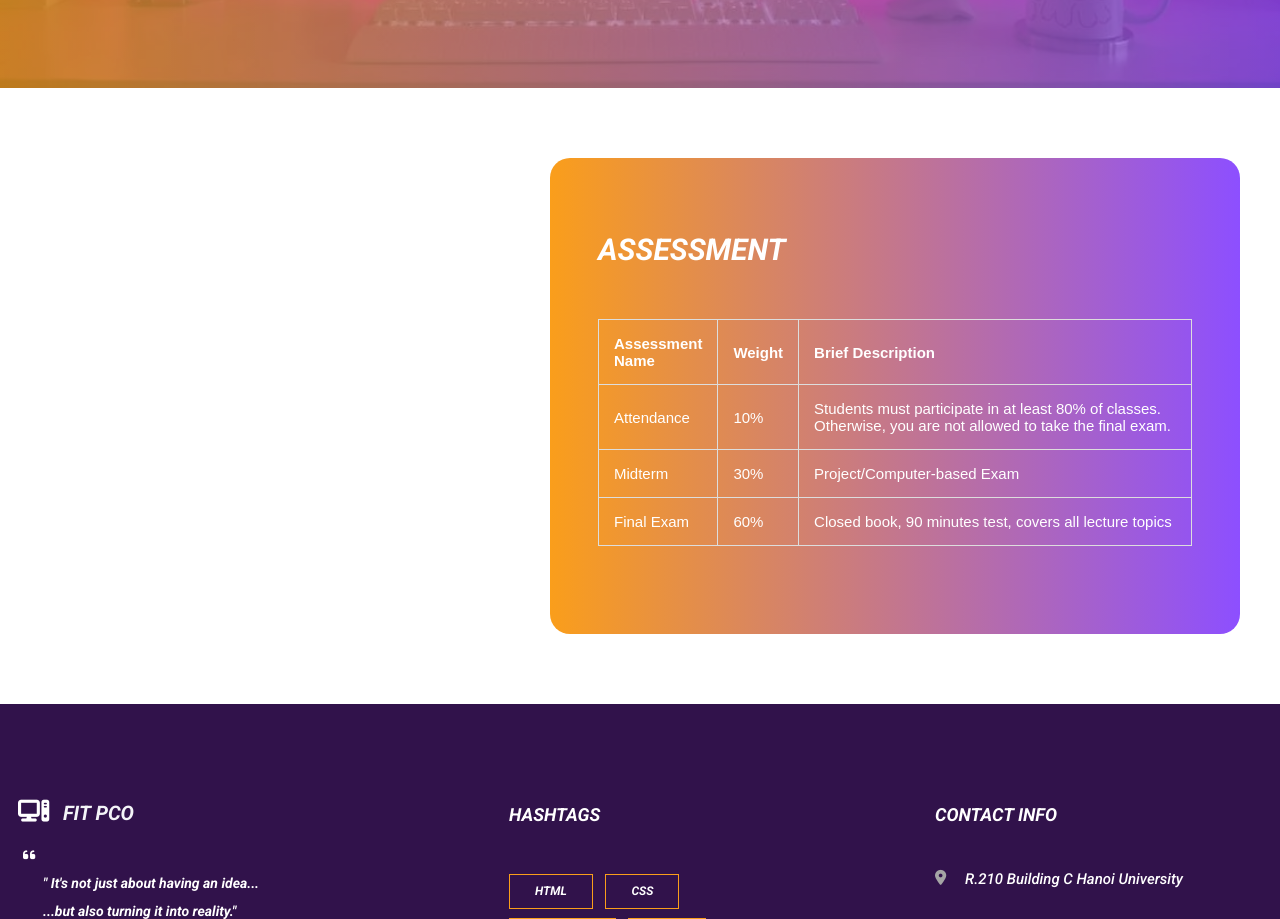
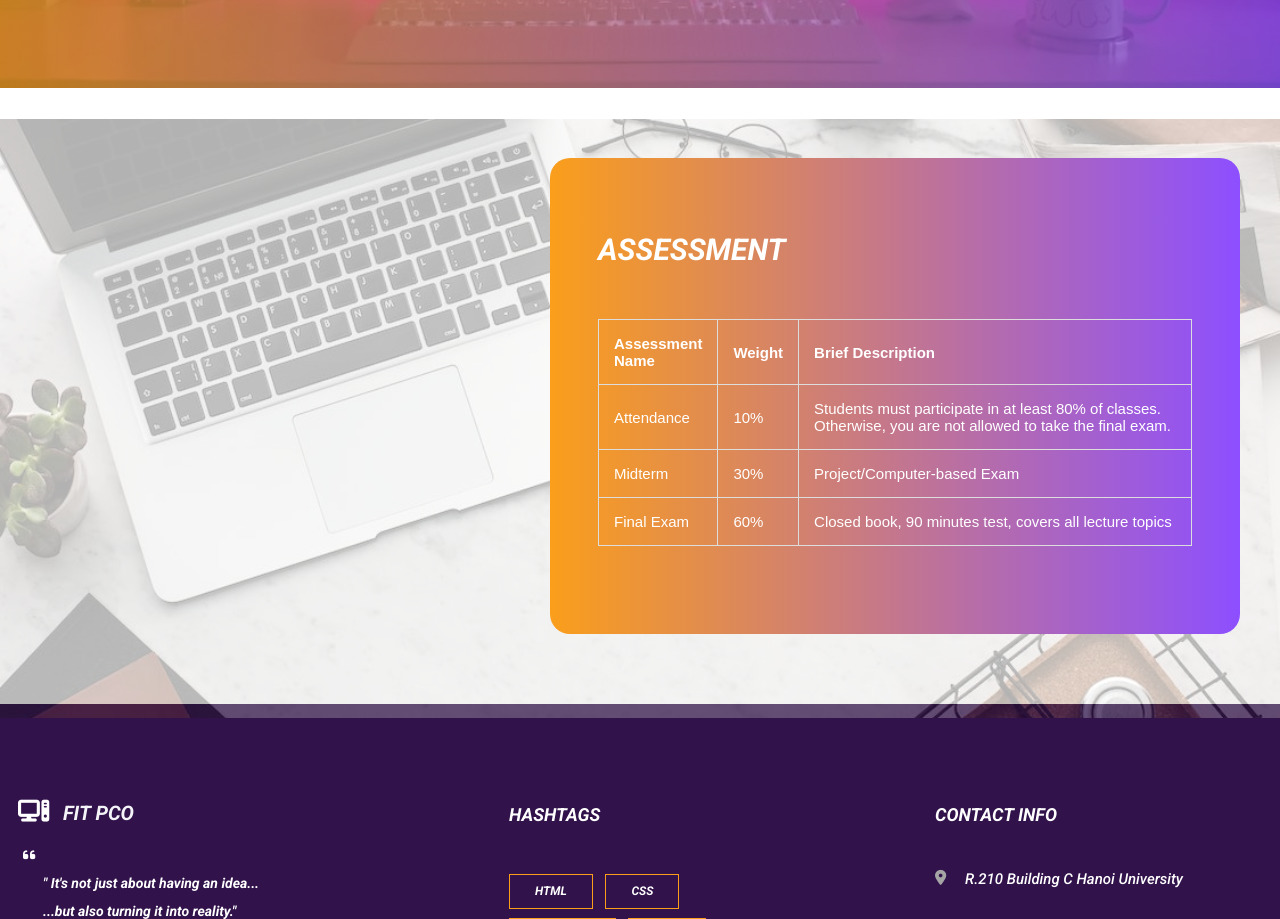
Before and after one commit to 17hvyxx/PCOMidterm, a plain HTML site: page index.html in a window 1280 px wide. Shown: the part 2323-3242 px from the top of the page. Drawn offline with Linux system fonts and the light colour scheme; the site is published under a folder, as on GitHub Pages, so addresses that start at the root find nothing.

Commit message:
Update index.html

```diff
--- a/index.html
+++ b/index.html
@@ -658,7 +658,7 @@ https://lms.fit.hanu.vn/mod/resource/view.php?id=1802)-->
     </div>
     <!-- Assessment -->
     <div id="assessment" class="assessment">
-      <div class="assess__background" style = " background-image: url(/images/pexels-photo-3184454.jpeg)" ></div>
+      <div class="assess__background" style = " background-image: url(./images/pexels-photo-3184454.jpeg)" ></div>
       <div class="grid wide">
         <div class="assess__container">
           <div class="row">
```
